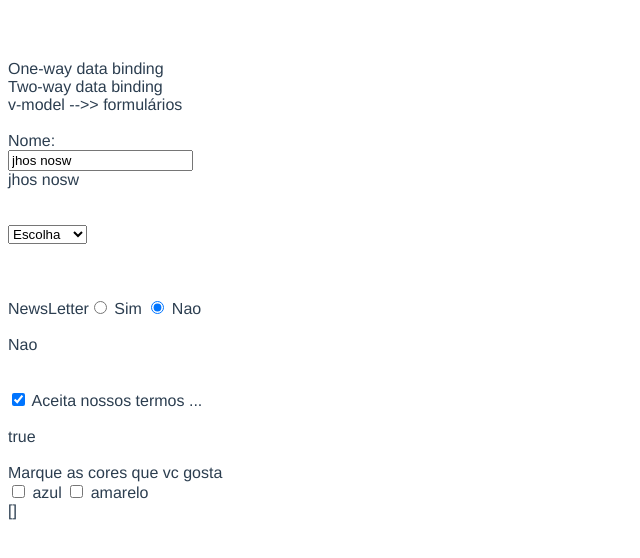
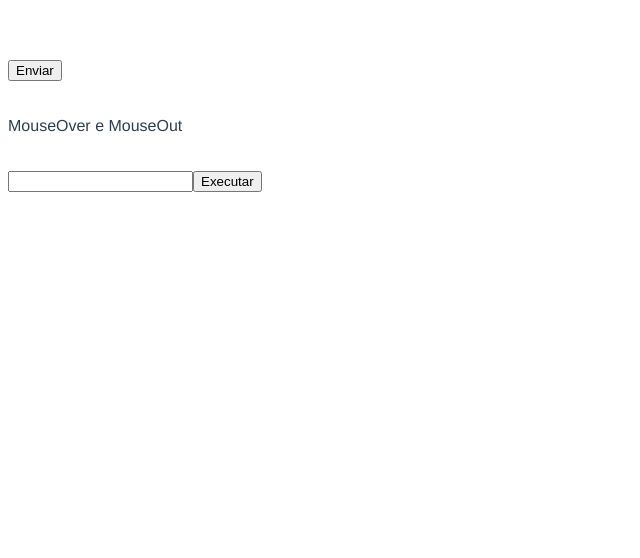
Before and after one commit to ValdecirGit/aulasVueJs, a Vue app: page / in a window 1280 px wide. Shown: the top 558 px of the page, without its empty margins (0-640 px from the left). Built offline with nearby package versions, Linux system fonts and the light colour scheme.

Commit message:
estudo Eventos Vue 3

```diff
--- a/package.json
+++ b/package.json
@@ -9,7 +9,8 @@
   },
   "dependencies": {
     "core-js": "^3.8.3",
-    "vue": "^3.2.13"
+    "vue": "^3.2.13",
+    "vuetify": "^2.6.13"
   },
   "devDependencies": {
     "@babel/core": "^7.12.16",
--- a/src/App.vue
+++ b/src/App.vue
@@ -1,64 +1,35 @@
 <template>
   <div>
-    <div>
-      One-way data binding <br>
-      Two-way data binding <br>
-      v-model -->> formulários <br><br>
-    </div>
-
-    <div>
-      <label>Nome:</label><br>
-      <input type="text" v-model="name">
-      <br>
-      {{ name }}
+    <button @click.once="onClick">
+      Enviar
+    </button>
   </div>
   <br>
   <br>
-    <div>
-      <select v-model="sports">
-        <option value="">Escolha</option>
-        <option value="futebol">Futebol</option>
-        <option value="basquete">Basquete</option>
-        <option value="voleibol">Voleibol</option>
-      </select>
+  <div @mouseover="onMouseOver"
+       @mouseout="onMouseOut">
+    MouseOver e MouseOut
+  </div>
+
   <br>
   <br>
-      {{ sports }}
-    </div>
+
+  <form action="https:/google.com"
+        @submit.prevent="onSubmit">
+
+        <input type="text"
+         @keyup.enter="onKeyUp">
+
+
+     <button type="submit">
+          Executar
+     </button>
+  </form>
+
   <br>
   <br>
-    <div>
-      <label>NewsLetter</label>
-      <input v-model="newsletter" type="radio" value="Sim">
-      Sim
-      <input v-model="newsletter" type="radio" value="Nao">
-      Nao
-      <br>
-      <br>
-      {{ newsletter }}
-    </div>
-    <br>
-    <br>
-    <input v-model="contract"
-         type="checkbox" value="Nao">
-      Aceita nossos termos ...
-      <br>
-      <br>
-      {{ contract }}
-    <br>
-    <br>
-    <div>
-      <label>Marque as cores que vc gosta</label>
-      <br>
-      <input v-model="colors" type="checkbox" value="azul">
-      azul
-      <input v-model="colors" type="checkbox" value="amarelo">
-      amarelo
 
-      <br>
-      {{ colors }}
-    </div>
-  </div>
+
 </template>
 
 <script>
@@ -68,12 +39,32 @@ export default {
 
   data() {
     return {
-      name: 'jhos nosw',
-      sports: '',
-      newsletter: 'Nao',
-      contract: true,
-      colors: []
+
     }
+  },
+
+  methods: {
+    onClick($evt) {
+      console.log('clicou no botao', $evt);
+    },
+
+    onMouseOver($evt){
+      console.log('passou mouse em cima', $evt);
+    },
+
+    onMouseOut($evt){
+      console.log('tirou mouse de cima', $evt);
+    },
+
+    onSubmit($evt) {
+      console.log('Submit', $evt);
+    },
+
+    onKeyUp($evt){
+      console.log('onKeyUp', $evt);
+    }
+
+
   }
 }
 </script>
--- a/src/main.js
+++ b/src/main.js
@@ -1,4 +1,9 @@
 import { createApp } from 'vue'
 import App from './App.vue'
 
+// import Vue from 'vue'
+// import Vuetify from 'vuetify'
+// Vue.use(Vuetify)
+// import 'vuetify/dist/vuetify.min.css'
+
 createApp(App).mount('#app')
```
Also changed, not shown: 1 other file (tests, documents, lock files or other folders). Lines whose indentation alone changed are shown as unchanged.
